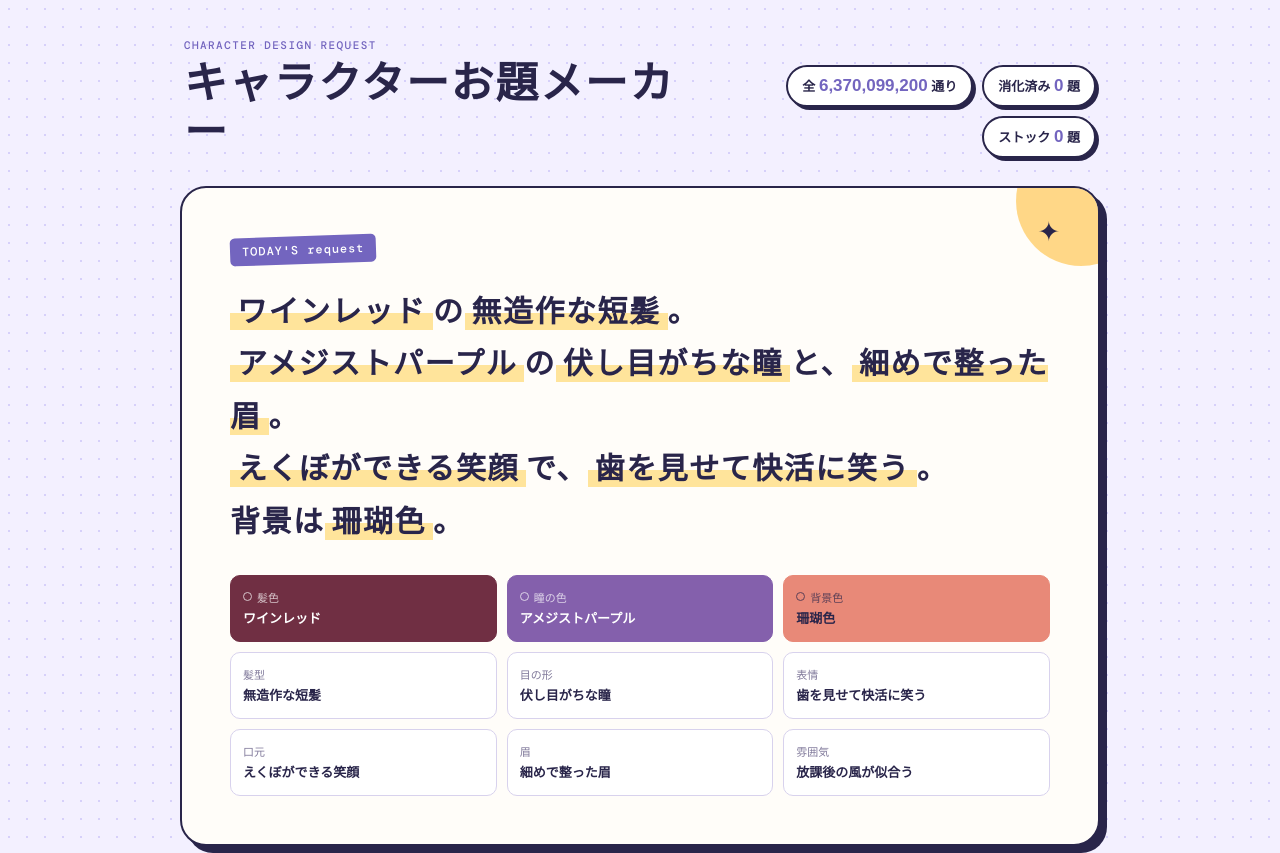
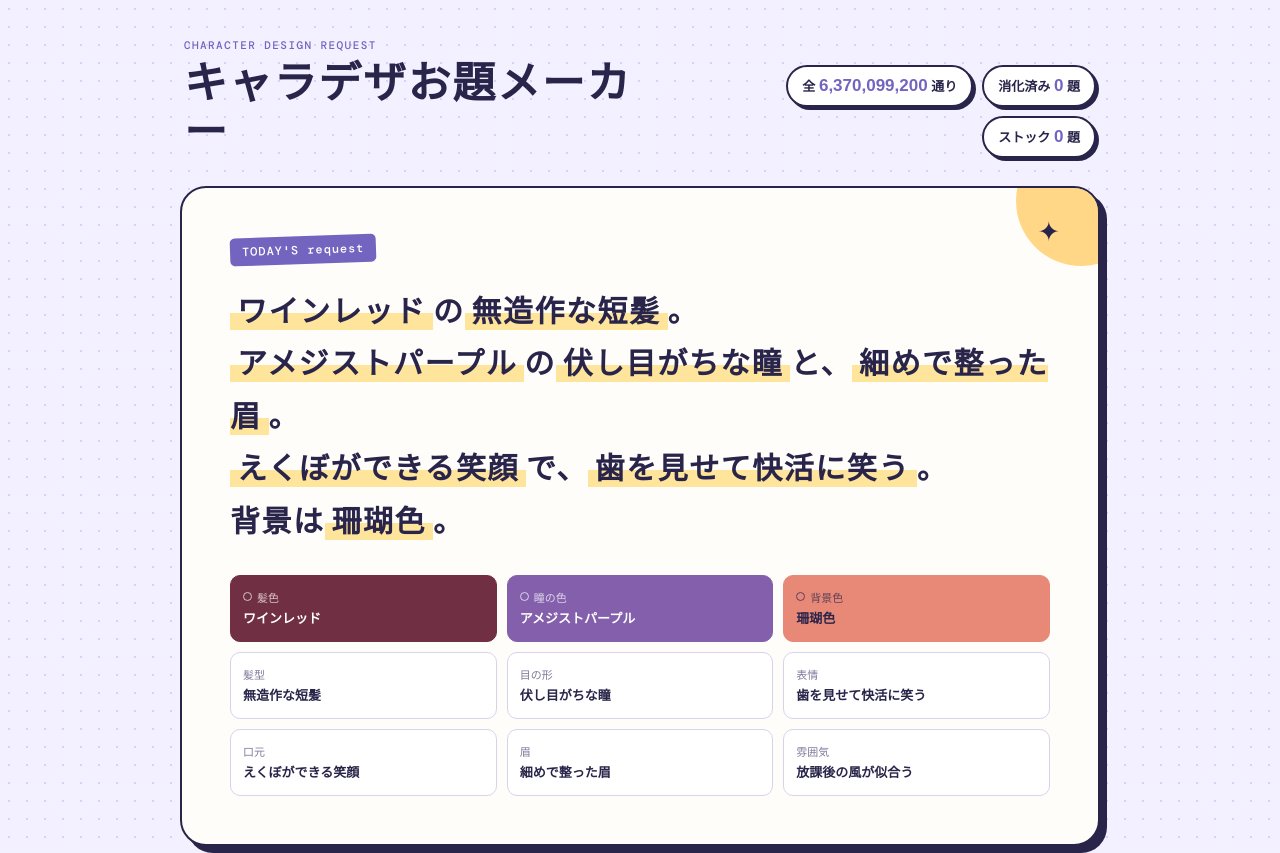
Before and after one commit to saza73nmin/character-design, a plain HTML site: page index.html in a window 1280 px wide. Shown: the top 853 px of the page. Drawn offline with nearby package versions, Linux system fonts and the light colour scheme; a web font is replaced by a local one.

Commit message:
Add files via upload

```diff
--- a/index.html
+++ b/index.html
@@ -4,7 +4,7 @@
   <meta charset="utf-8">
   <meta name="viewport" content="width=device-width, initial-scale=1">
   <meta name="description" content="キャラクターデザイン用のお題をランダムに作る、パレット付きジェネレーター">
-  <title>キャラクターお題メーカー</title>
+  <title>キャラデザお題メーカー</title>
   <link rel="stylesheet" href="styles.css">
 </head>
 <body>
@@ -12,7 +12,7 @@
     <header class="site-header">
       <div>
         <p class="eyebrow">CHARACTER DESIGN REQUEST</p>
-        <h1>キャラクターお題メーカー</h1>
+        <h1>キャラデザお題メーカー</h1>
       </div>
       <div class="header-stats" aria-label="お題の統計">
         <p class="stat">全 <b id="combination-count">0</b> 通り</p>
```
